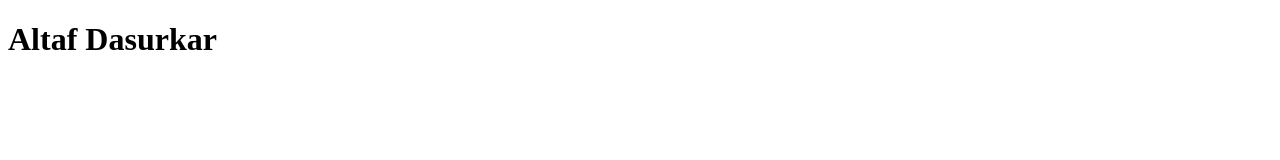
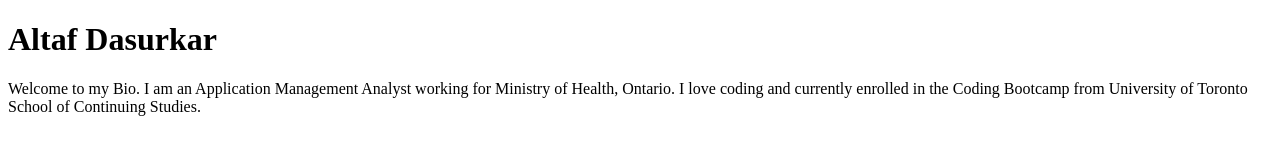
Before and after one commit to altafdkr/altafdkr.github.io, a plain HTML site: page index.html in a window 1280 px wide. Drawn offline with Linux system fonts and the light colour scheme.

Commit message:
Added a basic intro about myself

```diff
--- a/index.html
+++ b/index.html
@@ -8,5 +8,6 @@
 </head>
 <body>
     <h1>Altaf Dasurkar</h1>
+    <p>Welcome to my Bio. I am an Application Management Analyst working for Ministry of Health, Ontario. I love coding and currently enrolled in the Coding Bootcamp from University of Toronto School of Continuing Studies.</p>
 </body>
 </html>
```
